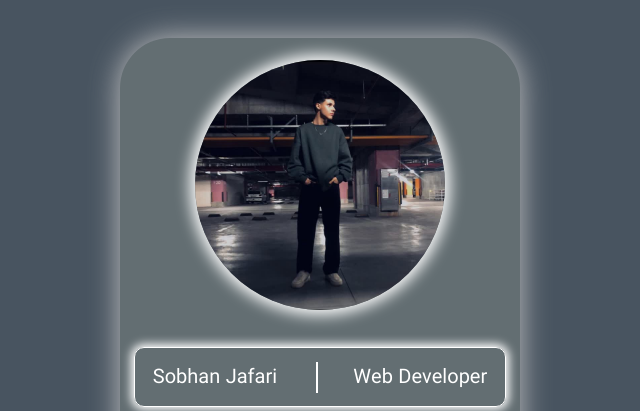
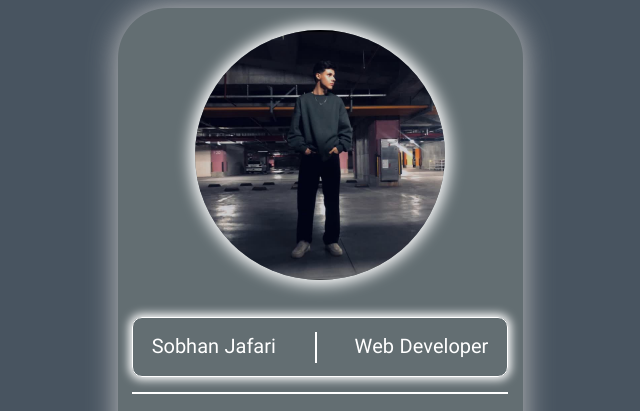
Before and after one commit to sobhanjaferi/visit-card, a plain HTML site: page index.html in a window 1280 px wide. Shown: the top 411 px of the page, without its empty margins (320-960 px from the left). Drawn offline with Linux system fonts and the light colour scheme.

Commit message:
edit container div

```diff
--- a/home.css
+++ b/home.css
@@ -23,12 +23,21 @@ body{
     font-size: 20px;
 }
 
+.container1{
+    /* background-color: red; */
+    width: 450px;
+    display: flex;
+    align-items: center;
+    justify-content: center;
+}
+
 .container{
     margin-top: 30px;
+    margin: auto;
     border-radius: 50px;
     box-shadow: 0px 0px 30px 0px #c3c3c3;
     background-color: #636e72;
-    width: 400px;
+    width: 90%;
     height: 600px;
     display: flex;
     flex-direction: column;
--- a/index.html
+++ b/index.html
@@ -10,6 +10,7 @@
 <body>
 
     <main>
+        <div class="container1" id="container1">
         <div class="container" id="container">
 
             <div class="img" id="img">
@@ -38,6 +39,7 @@
                 </div>
             </div>
         </div>
+        </div>
     </main>
 
 </body>
```
